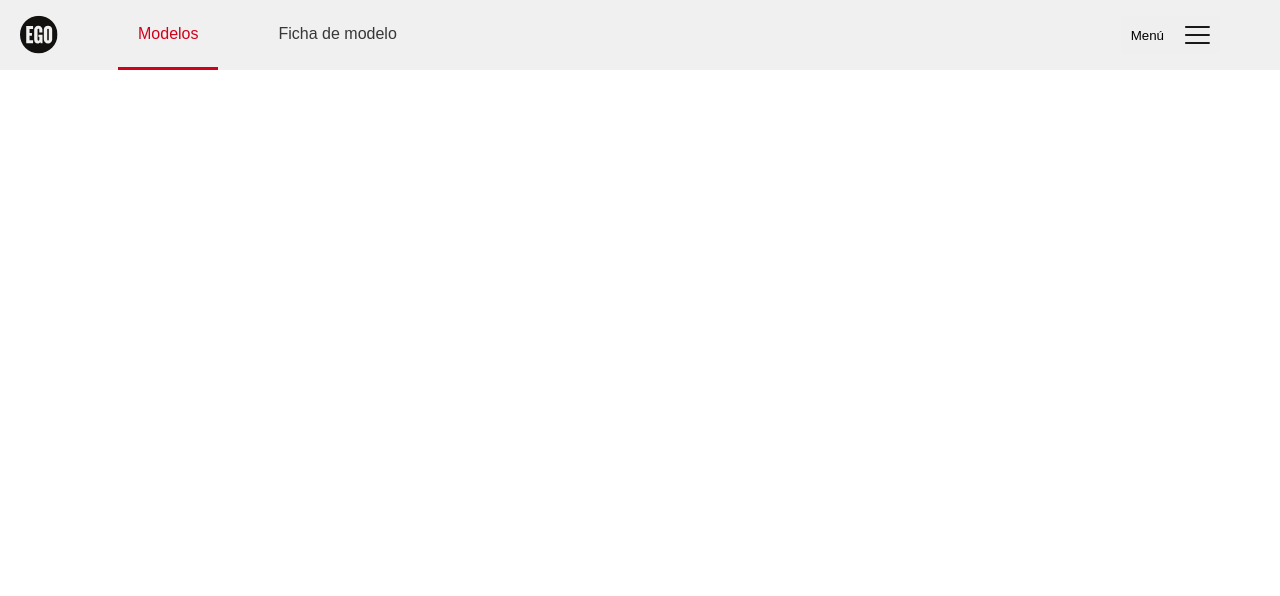
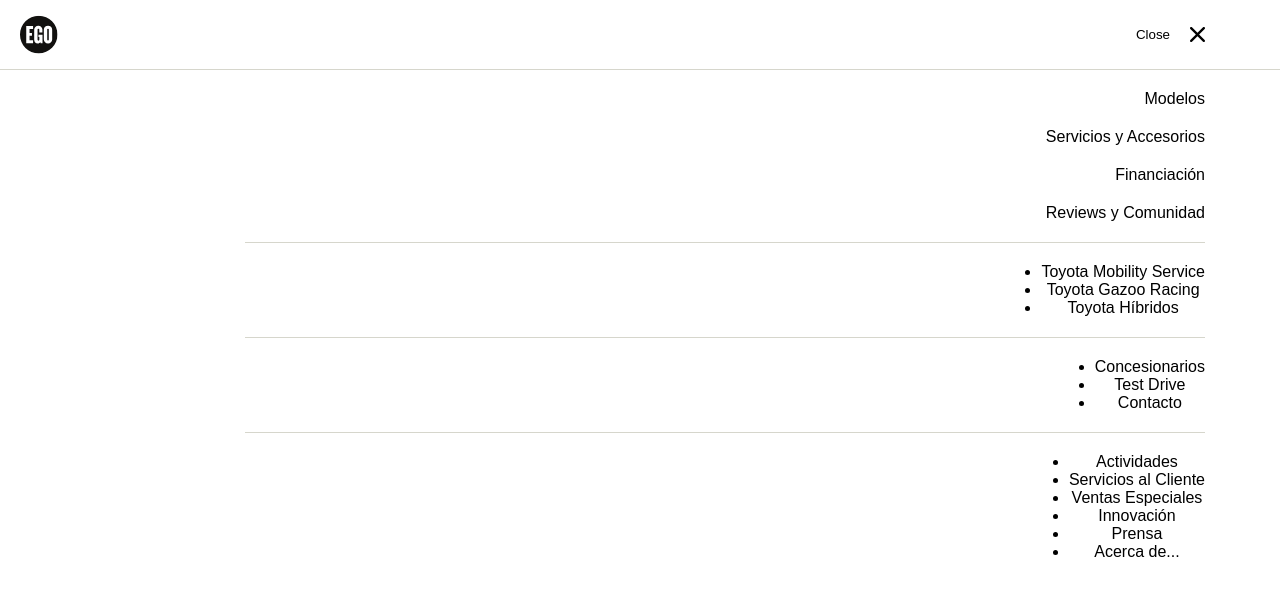
Before and after one commit to Goncervan/EgoChallenge, a Next.js app in the folder ego-challenge/: page / in a window 1280 px wide. Both pictures are taken after a click on the button "Menú". Shown: the top 596 px of the page. Built offline with nearby package versions, Linux system fonts and the light colour scheme.

Commit message:
feat/menu;

```diff
--- /dev/null
+++ b/ego-challenge/src/components/icons/CloseIcon.tsx
@@ -0,0 +1,21 @@
+import React from "react";
+
+export const CloseIcon = () => {
+  return (
+    <svg
+      width="15"
+      height="15"
+      viewBox="0 0 15 15"
+      fill="none"
+      xmlns="http://www.w3.org/2000/svg"
+    >
+      <path
+        id="Fill 1"
+        fill-rule="evenodd"
+        clip-rule="evenodd"
+        d="M7.50034 9.13664L1.97969 14.6573C1.52614 15.1108 0.791506 15.1122 0.339316 14.6614C-0.115589 14.2051 -0.111515 13.4745 0.342032 13.021L5.86404 7.50034L0.342032 1.97969C-0.110157 1.52614 -0.112873 0.791506 0.339316 0.339316C0.794222 -0.115589 1.52614 -0.111515 1.97969 0.342032L7.50034 5.86404L13.021 0.342032C13.4745 -0.110157 14.2092 -0.112873 14.6614 0.339316C15.1163 0.794222 15.1108 1.52614 14.6573 1.97969L9.13664 7.50034L14.6573 13.021C15.1108 13.4745 15.1122 14.2092 14.6614 14.6614C14.2051 15.1163 13.4745 15.1108 13.021 14.6573L7.50034 9.13664Z"
+        fill="black"
+      />
+    </svg>
+  );
+};
--- /dev/null
+++ b/ego-challenge/src/components/menu/Menu.styles.scss
@@ -0,0 +1,61 @@
+@import "../../styles/variables.scss";
+
+.menu_content {
+  position: fixed;
+  top: 0;
+  left: 0;
+  width: 100vw;
+  height: 100vh;
+  text-align: center;
+  display: flex;
+  justify-content: flex-start;
+  align-items: center;
+  flex-direction: column;
+  padding: 0px;
+  background-color: $background-color;
+}
+.menu_header {
+  display: flex;
+  justify-content: space-between;
+  align-items: center;
+  padding: 0px 20px;
+  width: 100%;
+  height: 70px;
+  border-bottom: 1px solid $border-color;
+}
+.menu_close {
+  cursor: pointer;
+  padding: 10px 15px 10px 0px;
+  display: flex;
+  flex-direction: row;
+  align-items: center;
+  justify-content: center;
+  background-color: transparent;
+  gap: 20px;
+  border: none;
+  margin-right: 40px;
+}
+.lists_container{
+  display: flex;
+  flex-direction: column;
+  align-items: flex-end;
+  justify-content: center;
+  gap: 20px;
+  padding: 20px 75px;
+  width: 100%;
+}
+.divider{
+  width: 85%;
+  height: 1px;
+  background-color: $border-color;
+}
+
+.menu_list{
+    list-style: none;
+    display: flex;
+    flex-direction: column;
+    align-items: flex-end;
+    justify-content: center;
+    gap: 20px;
+    width: 100%;
+}
--- /dev/null
+++ b/ego-challenge/src/components/menu/Menu.tsx
@@ -0,0 +1,54 @@
+// components/Menu/Menu.tsx
+import React from "react";
+import "./Menu.styles.scss";
+import { CloseIcon } from "../icons/CloseIcon";
+import { EgoIcon } from "../icons/EgoIcon";
+
+interface MenuProps {
+  isOpen: boolean;
+  onClose: () => void;
+}
+
+export const Menu: React.FC<MenuProps> = ({ isOpen, onClose }) => {
+  if (!isOpen) return null;
+
+  return (
+    <div className="menu_content" onClick={(e) => e.stopPropagation()}>
+      <div className="menu_header">
+        <EgoIcon />
+        <button className="menu_close" onClick={onClose}>
+          Close <CloseIcon />
+        </button>
+      </div>
+      <div className="lists_container">
+        <ul className="menu_list">
+          <li>Modelos</li>
+          <li>Servicios y Accesorios</li>
+          <li>Financiación</li>
+          <li>Reviews y Comunidad</li>
+        </ul>
+        <div className="divider" />
+        <ul>
+          <li>Toyota Mobility Service</li>
+          <li>Toyota Gazoo Racing</li>
+          <li>Toyota Híbridos</li>
+        </ul>
+        <div className="divider" />
+        <ul>
+          <li>Concesionarios</li>
+          <li>Test Drive</li>
+          <li>Contacto</li>
+        </ul>
+        <div className="divider" />
+        <ul>
+          <li>Actividades</li>
+          <li>Servicios al Cliente</li>
+          <li>Ventas Especiales</li>
+          <li>Innovación</li>
+          <li>Prensa</li>
+          <li>Acerca de...</li>
+        </ul>
+      </div>
+    </div>
+  );
+};
--- a/ego-challenge/src/components/navbar/navbar.styles.scss
+++ b/ego-challenge/src/components/navbar/navbar.styles.scss
@@ -6,8 +6,9 @@
     justify-content: space-between;
     align-items: center;
     padding: 0px 20px;
-    background-color: #f0f0f0;
+    background-color: $background-color;
     height: 70px;
+    border-bottom: 1px solid $border-color;
 }
 
 .left_container {
@@ -41,6 +42,7 @@
   }
 }
 .menu{
+  background: none;
   cursor: pointer;
   padding: 10px;
    display: flex;
--- a/ego-challenge/src/components/navbar/navbar.tsx
+++ b/ego-challenge/src/components/navbar/navbar.tsx
@@ -1,21 +1,25 @@
-'use client'
+"use client";
 import Link from "next/link";
-import React from "react";
+import React, { useState } from "react";
 import "./navbar.styles.scss";
 import { EgoIcon } from "../icons/EgoIcon";
 import { usePathname } from "next/navigation";
 import { MenuIcon } from "../icons/MenuIcon";
+import { Menu } from "../menu/Menu";
 export const Navbar = () => {
   const pathname = usePathname();
+
+  const [isModalOpen, setIsModalOpen] = useState(false);
+
+  const toggleModal = () => {
+    setIsModalOpen((prev) => !prev);
+  };
   return (
     <nav className="nav">
       <div className="left_container">
         <EgoIcon />
         <div className="links_container">
-          <Link
-            className={pathname === "/" ? "active_link" : "link"}
-            href="/"
-          >
+          <Link className={pathname === "/" ? "active_link" : "link"} href="/">
             Modelos
           </Link>
           <Link
@@ -26,7 +30,10 @@ export const Navbar = () => {
           </Link>
         </div>
       </div>
-      <button className="menu">Menú <MenuIcon/></button>
+      <button className="menu" onClick={toggleModal}>
+        Menú <MenuIcon />
+      </button>
+      <Menu isOpen={isModalOpen} onClose={toggleModal}/>
     </nav>
   );
 };
--- a/ego-challenge/src/styles/variables.scss
+++ b/ego-challenge/src/styles/variables.scss
@@ -2,3 +2,4 @@ $background-color: #fff;
 $primary-color: #373737;
 $secondary-color: #D0021B;
 $font-stack: Helvetica, sans-serif;
+$border-color: rgba(204,204,192,0.8)
```
